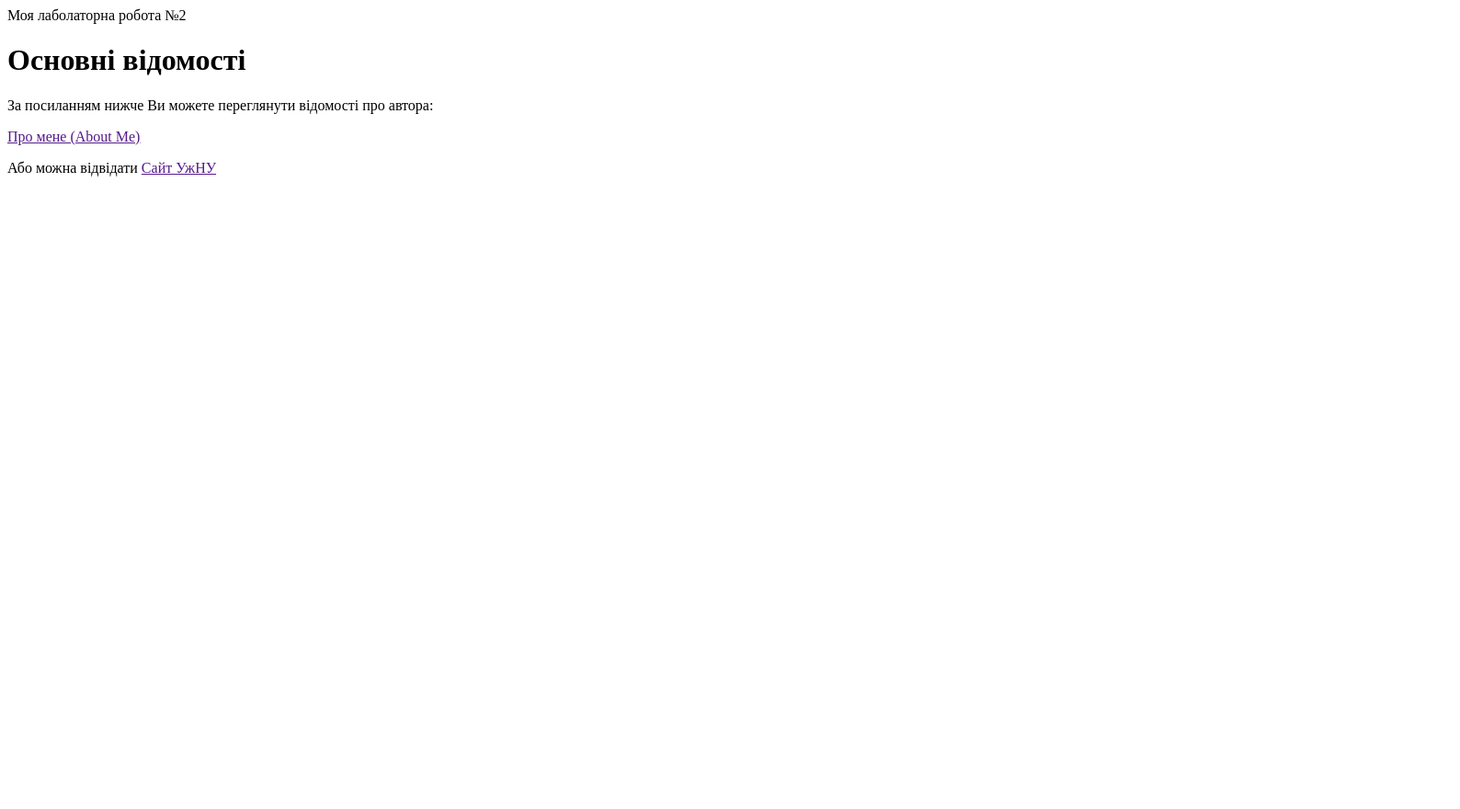
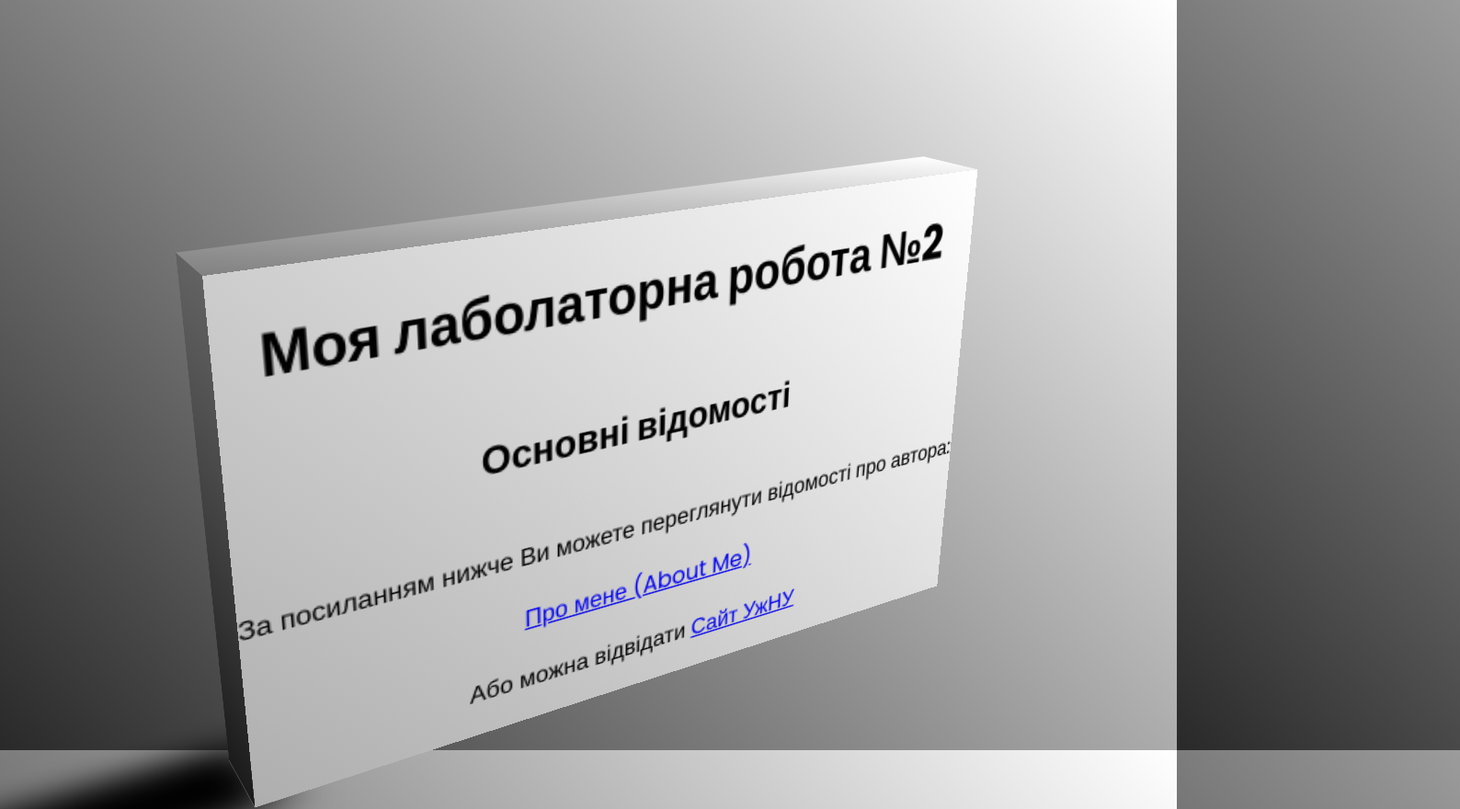
Before and after one commit to popovychErnest/web_basics, a plain HTML site: page Lab2_HTML/main.html in a window 1280 px wide. Shown: the top 880 px of the page at 92% size, 1588 px wide, since content can reach past the window. Before the commit the page ends 800 px from the top, so only its background shows below. Drawn offline with Linux system fonts and the light colour scheme.

Commit message:
cool 3d effect in css for main.html

```diff
--- a/Lab2_HTML/main.html
+++ b/Lab2_HTML/main.html
@@ -4,17 +4,23 @@
     <meta charset="UTF-8">
     <meta name="viewport" content="width=device-width, initial-scale=1.0">
     <title>index (main)</title>
+    <link rel="stylesheet" href="/style.css">
 </head>
 <body>
 
-<header>Моя лаболаторна робота №2 </header>
- <h1>Основні відомості</h1>
-<p>За посиланням нижче Ви можете переглянути  <span>відомості про автора:</span></p>
-<span></span>
 
-<a href="">Про мене (About Me)</a>
-
-<p>Або можна відвідати  <a href="">Сайт УжНУ</a></p>
-
+    <main class= 'father-container'>
+        <h1>Моя лаболаторна робота №2 </h1>
+        <h2>Основні відомості</h2>
+        <p>За посиланням нижче Ви можете переглянути  <span>відомості про автора:</span></p>
+        <span></span>
+        <a target="_blank" href="/Lab2_HTML/author.html">Про мене (About Me)</a>
+        <p>Або можна відвідати  <a href="https://www.uzhnu.edu.ua/" target="_blank">Сайт УжНУ</a></p>
+        <div class ='left-side vise-x'></div>
+        <div class ='right-side vise-x'></div>
+        <div class ='bottom-side vise-y'></div>
+        <div class ='top-side vise-y'></div>
+        <div class ='back-side vise-z'></div>
+    </main>
 </body>
 </html>
--- a/style.css
+++ b/style.css
@@ -1,3 +1,82 @@
-body  {
-    background: #fff;
+@import url('https://fonts.googleapis.com/css2?family=Poppins:ital,wght@0,100;0,200;0,300;0,400;0,500;0,600;0,700;0,800;0,900;1,100;1,200;1,300;1,400;1,500;1,600;1,700;1,800;1,900&display=swap');
+
+body {
+    width: auto;
+    height: 100vh;
+    overflow: hidden;
+    transition: all 0.3s ease;
+    perspective: 50px;
+    background-image: linear-gradient(45deg, #292929, #fff);
 }
+
+body, .father-container {
+    display: flex;
+    flex-direction: column;
+    align-items: center;
+    justify-content: center;
+}
+
+body .father-container {
+    width: fit-content;
+    height: fit-content;
+    background: rgb(212, 212, 212);
+    position: relative;
+    transform-origin: 100% 100%;
+    transform-style: preserve-3d;
+    transition: all 0.5s ease-in-out;
+    background-image: linear-gradient(45deg, rgb(174, 174, 174), #fff);
+    transform: rotateX(-20deg) rotateY(30deg);
+    animation: rotate 5s infinite ease-in;
+}
+
+.father-container > div {
+    position: absolute;
+    pointer-events: none;
+}
+
+
+.father-container .vise-x {
+    height: 100%;
+    width: 50px;
+    transform: rotateY(90deg) translateX(25px);
+}
+
+.left-side {
+    left: -25px;
+    background-image: linear-gradient(rgb(98, 98, 98), rgb(27, 27, 27));
+}
+
+.right-side {
+    right: -25px;
+}
+
+.father-container .vise-y {
+    width: 100%;
+    height: 50px;
+    transform: rotateX(90deg) translateY(-25px);
+}
+
+.father-container .bottom-side {
+    bottom: -25px;
+    box-shadow: -500px -5px 30px 10px black;
+    transform-origin: 100% 50%;
+}
+
+.top-side {
+    background-image: linear-gradient(45deg, #828282, #fff);
+    top: -25px;
+}
+
+.father-container .vise-z {
+    width: 100%;
+    height: 100%;
+    transform: translateZ(-50px);
+}
+* {
+    font-family: "Poppins", sans-serif;
+}
+
+body {
+    perspective: 1000px;
+    transform: scale(1.5);
+}
```
